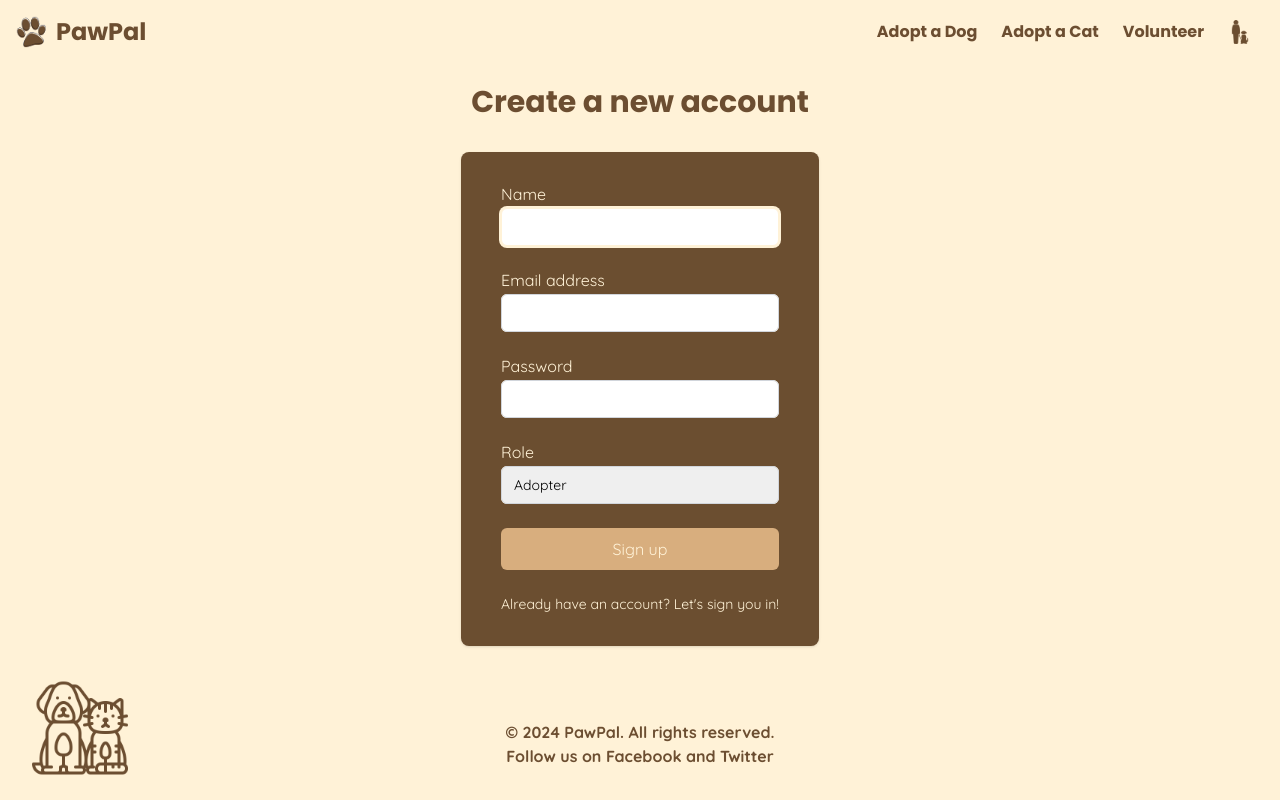
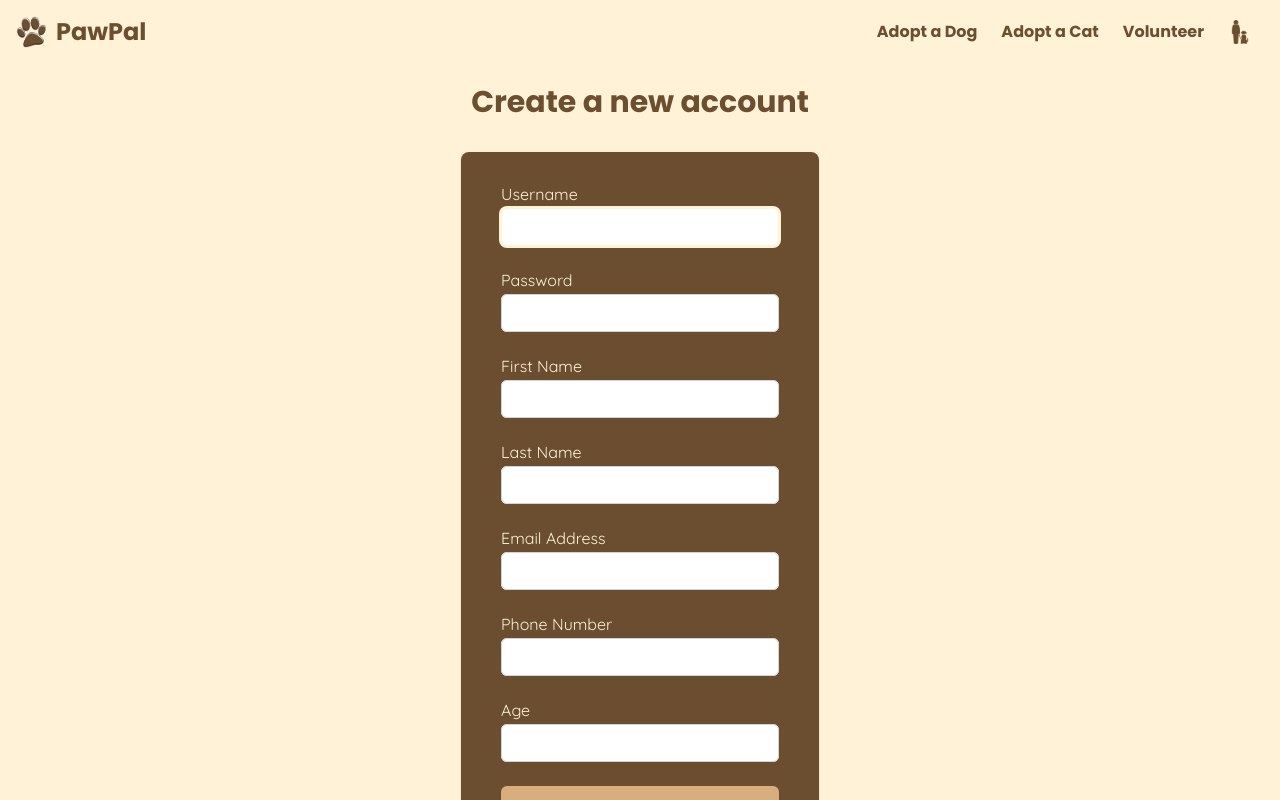
Before and after one commit to clowiiza1/pawpal, a React (Create React App) app: page /signup in a window 1280 px wide. Shown: the top 800 px of the page. Built offline with nearby package versions, Linux system fonts and the light colour scheme.

Commit message:
added api connections to backend, updated loginform and singup form

```diff
--- a/package.json
+++ b/package.json
@@ -6,6 +6,7 @@
     "@testing-library/jest-dom": "^5.17.0",
     "@testing-library/react": "^13.4.0",
     "@testing-library/user-event": "^13.5.0",
+    "axios": "^1.7.5",
     "node-sass": "^9.0.0",
     "nvm": "^0.0.4",
     "react": "^18.3.1",
--- a/src/App.js
+++ b/src/App.js
@@ -28,9 +28,9 @@ function App() {
       {loading ? (
         <Preloader />
       ) : (
-        <div className="fade-i h-screen bg-pr">
+        <div className="fade-i min-h-screen bg-pr">
           <Header />
-          <main className="container mx-auto min-h-4/5">
+          <main className="container justify-center mx-auto min-h-4/5">
             <Routes>
               <Route path="/" element={<Home />} />
               <Route path="/adoptacat" element={<AdoptCat />} /> {/* New route for Adopt a Cat */}
--- /dev/null
+++ b/src/apis/api.js
@@ -0,0 +1,46 @@
+import axios from 'axios';
+
+// Base URL for your backend API
+const API_URL = 'http://localhost:8080/api/';
+
+// Create an Axios instance
+const api = axios.create({
+    baseURL: API_URL,
+    headers: {
+        'Content-Type': 'application/json',
+    },
+});
+
+// Add a request interceptor to include the JWT token in all requests
+api.interceptors.request.use(
+    (config) => {
+        const token = localStorage.getItem('token'); // Retrieve the token from localStorage (or sessionStorage)
+        if (token) {
+            config.headers['Authorization'] = `Bearer ${token}`;
+        }
+        return config;
+    },
+    (error) => {
+        return Promise.reject(error);
+    }
+);
+
+// Login function
+export const login = async (credentials) => {
+    const response = await api.post('/auth/login', credentials);
+    if (response.data.token) {
+        // Store the JWT token after successful login
+        localStorage.setItem('token', response.data.token);
+    }
+    return response;
+};
+
+// Register function
+export const register = async (userData) => {
+    return await api.post('/auth/register', userData);
+};
+
+// Example of a protected API call that requires authentication
+export const getProtectedData = async () => {
+    return await api.get('/protected-data');
+};
--- a/src/components/LoginForm.js
+++ b/src/components/LoginForm.js
@@ -1,27 +1,52 @@
 import React, { useState } from 'react';
-import { Link } from 'react-router-dom';
+import { Link, useNavigate } from 'react-router-dom';
+import { login } from '../apis/api'; // Import the login function
 import '../App.css';
-
 
 const LoginForm = () => {
   const [formData, setFormData] = useState({
-    email: '',
+    username: '',
     password: '',
   });
+
+  const [error, setError] = useState(null);
+  const [success, setSuccess] = useState(false); // New state for success message
+  const navigate = useNavigate(); // Use navigate to redirect after login
 
   const handleChange = (e) => {
     setFormData({ ...formData, [e.target.name]: e.target.value });
   };
 
-  const handleSubmit = (e) => {
+  const handleSubmit = async (e) => {
     e.preventDefault();
-    // Handle form submission logic
+    try {
+      const response = await login({
+        username: formData.username,
+        password: formData.password,
+      });
+
+      // Store the JWT token
+      localStorage.setItem('token', response.data.accessToken);
+
+      // Show success message
+      setSuccess(true);
+      setError(null);
+
+      // Redirect to the homepage or dashboard after a short delay
+      setTimeout(() => {
+        navigate('/'); // Adjust the path based on your app
+      }, 2000);
+    } catch (error) {
+      console.error('Login failed:', error.response?.data || error.message);
+      setError('Login failed. Please check your credentials.');
+      setSuccess(false);
+    }
   };
 
   return (
-    <div className="flex flex-col  bg-pr sm:px-6 lg:px-8">
+    <div className="flex flex-col bg-pr sm:px-6 lg:px-8">
       <div className="sm:mx-auto sm:w-full sm:max-w-md">
-        <h2 className=" text-3xl font-extrabold text-center text-sc leading-9">
+        <h2 className="text-3xl font-extrabold text-center text-sc leading-9">
           Sign in to your account
         </h2>
       </div>
@@ -29,22 +54,22 @@ const LoginForm = () => {
       <div className="mt-8 sm:mx-auto sm:w-full sm:max-w-md">
         <div className="px-4 py-8 bg-br shadow sm:rounded-lg sm:px-10">
           <form onSubmit={handleSubmit}>
+            {/* Your form fields here */}
             <div>
-              <label htmlFor="email" className="block text-pr font-medium text-gray-700 leading-5">
-                Email address
+              <label htmlFor="username" className="block text-pr font-medium text-gray-700 leading-5">
+                Username
               </label>
               <div className="mt-1 rounded-md shadow-pr bg-pr">
                 <input
-                id="email"
-                name="email"
-                type="email"
-                value={formData.email}
+                  id="username"
+                  name="username"
+                  type="text"
+                  value={formData.username}
                   onChange={handleChange}
                   required
                   autoFocus
                   className="appearance-none block w-full px-3 py-2 border border-gray-300 rounded-md placeholder-gray-400 focus:outline-none focus:ring-2 focus:ring-pr focus:border-pr transition duration-150 ease-in-out sm:text-sm sm:leading-5"
                 />
-
               </div>
             </div>
 
@@ -64,6 +89,9 @@ const LoginForm = () => {
                 />
               </div>
             </div>
+
+            {error && <p className="text-red-500 text-sm mt-2">{error}</p>}
+            {success && <p className="text-green-500 text-sm mt-2">Login successful! Redirecting...</p>}
 
             <div className="mt-6">
               <span className="block w-full rounded-md shadow-pr">
@@ -90,7 +118,6 @@ const LoginForm = () => {
           </form>
         </div>
       </div>
-
     </div>
   );
 };
--- a/src/components/SignUpForm.js
+++ b/src/components/SignUpForm.js
@@ -1,21 +1,61 @@
 import React, { useState } from 'react';
-import { Link } from 'react-router-dom';
+import { Link, useNavigate } from 'react-router-dom';
+import { register, login } from '../apis/api'; // Import the register and login functions
 
 const SignUp = () => {
   const [formData, setFormData] = useState({
-    name: '',
+    username: '',
+    password: '',
+    firstName: '',
+    lastName: '',
     email: '',
-    password: '',
-    role: 'adopter',
+    phoneNumber: '',
+    age: '',
   });
+
+  const [error, setError] = useState(null);
+  const [success, setSuccess] = useState(false);
+  const navigate = useNavigate(); // Use navigate to redirect after registration
 
   const handleChange = (e) => {
     setFormData({ ...formData, [e.target.name]: e.target.value });
   };
 
-  const handleSubmit = (e) => {
+  const handleSubmit = async (e) => {
     e.preventDefault();
-    // Handle form submission logic
+    try {
+      await register({
+        username: formData.username,
+        password: formData.password,
+        firstName: formData.firstName,
+        lastName: formData.lastName,
+        email: formData.email,
+        phoneNumber: formData.phoneNumber,
+        age: formData.age,
+      });
+
+      // Log the user in automatically after successful registration
+      const loginResponse = await login({
+        username: formData.username,
+        password: formData.password,
+      });
+
+      // Store the JWT token
+      localStorage.setItem('token', loginResponse.data.accessToken);
+
+      console.log('Registration and login successful');
+      setSuccess(true);
+      setError(null);
+
+      // Redirect to the homepage or dashboard after a short delay
+      setTimeout(() => {
+        navigate('/'); // Adjust the path based on your app
+      }, 2000);
+    } catch (error) {
+      console.error('Registration failed:', error.response?.data || error.message);
+      setError('Registration failed. Please try again.');
+      setSuccess(false);
+    }
   };
 
   return (
@@ -30,35 +70,18 @@ const SignUp = () => {
         <div className="px-4 py-8 bg-br shadow sm:rounded-lg sm:px-10">
           <form onSubmit={handleSubmit}>
             <div>
-              <label htmlFor="name" className="block text-pr font-medium text-gray-700 leading-5">
-                Name
+              <label htmlFor="username" className="block text-pr font-medium text-gray-700 leading-5">
+                Username
               </label>
               <div className="mt-1 rounded-md shadow-pr bg-pr">
                 <input
-                  id="name"
-                  name="name"
+                  id="username"
+                  name="username"
                   type="text"
-                  value={formData.name}
+                  value={formData.username}
                   onChange={handleChange}
                   required
                   autoFocus
-                  className="appearance-none block w-full px-3 py-2 border border-gray-300 rounded-md placeholder-gray-400 focus:outline-none focus:ring-2 focus:ring-pr focus:border-pr transition duration-150 ease-in-out sm:text-sm sm:leading-5"
-                />
-              </div>
-            </div>
-
-            <div className="mt-6">
-              <label htmlFor="email" className="block text-pr font-medium text-gray-700 leading-5">
-                Email address
-              </label>
-              <div className="mt-1 rounded-md shadow-pr bg-pr">
-                <input
-                  id="email"
-                  name="email"
-                  type="email"
-                  value={formData.email}
-                  onChange={handleChange}
-                  required
                   className="appearance-none block w-full px-3 py-2 border border-gray-300 rounded-md placeholder-gray-400 focus:outline-none focus:ring-2 focus:ring-pr focus:border-pr transition duration-150 ease-in-out sm:text-sm sm:leading-5"
                 />
               </div>
@@ -82,23 +105,92 @@ const SignUp = () => {
             </div>
 
             <div className="mt-6">
-              <label htmlFor="role" className="block text-pr font-medium text-gray-700 leading-5">
-                Role
+              <label htmlFor="firstName" className="block text-pr font-medium text-gray-700 leading-5">
+                First Name
               </label>
               <div className="mt-1 rounded-md shadow-pr bg-pr">
-                <select
-                  id="role"
-                  name="role"
-                  value={formData.role}
+                <input
+                  id="firstName"
+                  name="firstName"
+                  type="text"
+                  value={formData.firstName}
                   onChange={handleChange}
                   required
-                  className="appearance-none block w-full px-3 py-2 border border-gray-300 rounded-md placeholder-gray-400 focus:outline-none focus:shadow-outline-pr focus:border-pr transition duration-150 ease-in-out sm:text-sm sm:leading-5"
-                >
-                  <option value="adopter">Adopter</option>
-                  <option value="volunteer">Volunteer</option>
-                </select>
+                  className="appearance-none block w-full px-3 py-2 border border-gray-300 rounded-md placeholder-gray-400 focus:outline-none focus:ring-2 focus:ring-pr focus:border-pr transition duration-150 ease-in-out sm:text-sm sm:leading-5"
+                />
               </div>
             </div>
+
+            <div className="mt-6">
+              <label htmlFor="lastName" className="block text-pr font-medium text-gray-700 leading-5">
+                Last Name
+              </label>
+              <div className="mt-1 rounded-md shadow-pr bg-pr">
+                <input
+                  id="lastName"
+                  name="lastName"
+                  type="text"
+                  value={formData.lastName}
+                  onChange={handleChange}
+                  required
+                  className="appearance-none block w-full px-3 py-2 border border-gray-300 rounded-md placeholder-gray-400 focus:outline-none focus:ring-2 focus:ring-pr focus:border-pr transition duration-150 ease-in-out sm:text-sm sm:leading-5"
+                />
+              </div>
+            </div>
+
+            <div className="mt-6">
+              <label htmlFor="email" className="block text-pr font-medium text-gray-700 leading-5">
+                Email Address
+              </label>
+              <div className="mt-1 rounded-md shadow-pr bg-pr">
+                <input
+                  id="email"
+                  name="email"
+                  type="email"
+                  value={formData.email}
+                  onChange={handleChange}
+                  required
+                  className="appearance-none block w-full px-3 py-2 border border-gray-300 rounded-md placeholder-gray-400 focus:outline-none focus:ring-2 focus:ring-pr focus:border-pr transition duration-150 ease-in-out sm:text-sm sm:leading-5"
+                />
+              </div>
+            </div>
+
+            <div className="mt-6">
+              <label htmlFor="phoneNumber" className="block text-pr font-medium text-gray-700 leading-5">
+                Phone Number
+              </label>
+              <div className="mt-1 rounded-md shadow-pr bg-pr">
+                <input
+                  id="phoneNumber"
+                  name="phoneNumber"
+                  type="text"
+                  value={formData.phoneNumber}
+                  onChange={handleChange}
+                  required
+                  className="appearance-none block w-full px-3 py-2 border border-gray-300 rounded-md placeholder-gray-400 focus:outline-none focus:ring-2 focus:ring-pr focus:border-pr transition duration-150 ease-in-out sm:text-sm sm:leading-5"
+                />
+              </div>
+            </div>
+
+            <div className="mt-6">
+              <label htmlFor="age" className="block text-pr font-medium text-gray-700 leading-5">
+                Age
+              </label>
+              <div className="mt-1 rounded-md shadow-pr bg-pr">
+                <input
+                  id="age"
+                  name="age"
+                  type="number"
+                  value={formData.age}
+                  onChange={handleChange}
+                  required
+                  className="appearance-none block w-full px-3 py-2 border border-gray-300 rounded-md placeholder-gray-400 focus:outline-none focus:ring-2 focus:ring-pr focus:border-pr transition duration-150 ease-in-out sm:text-sm sm:leading-5"
+                />
+              </div>
+            </div>
+
+            {error && <p className="text-red-500 text-sm mt-2">{error}</p>}
+            {success && <p className="text-green-500 text-sm mt-2">Registration successful! Redirecting...</p>}
 
             <div className="mt-6">
               <span className="block w-full rounded-md shadow-pr">
--- a/src/pages/Login.js
+++ b/src/pages/Login.js
@@ -4,7 +4,7 @@ import petsIcon from '../pages/loginformicon.png';
 
 const Login = () => {
   return (
-    <div className=" flex justify-center items-start p-6">
+    <div className=" flex justify-center items-start p-6 ">
       <LoginForm />
       <img src={petsIcon} alt="Pets Icon" className="absolute bottom-2 left-4  m-4 h-24 w-24" />
     </div>
--- a/src/pages/SignUp.js
+++ b/src/pages/SignUp.js
@@ -4,9 +4,10 @@ import petsIcon from '../pages/signupformicon.png';
 
 const SignUp = () => {
   return (
-    <div className="flex justify-center items-start p-4">
+    <div className="flex justify-center items-start p-4 relative min-h-screen">
+      <img src={petsIcon} alt="Pets Icon" className="absolute bottom-0 right-0  m-4 h-24 w-24" />
       <SignUpForm />
-      <img src={petsIcon} alt="Pets Icon" className="absolute bottom-2 left-4  m-4 h-24 w-24" />
+
 
     </div>
   );
```
Also changed, not shown: src/App.css (+21 -0 lines), 2 other files (tests, documents, lock files or other folders). Lines whose indentation alone changed are shown as unchanged.
